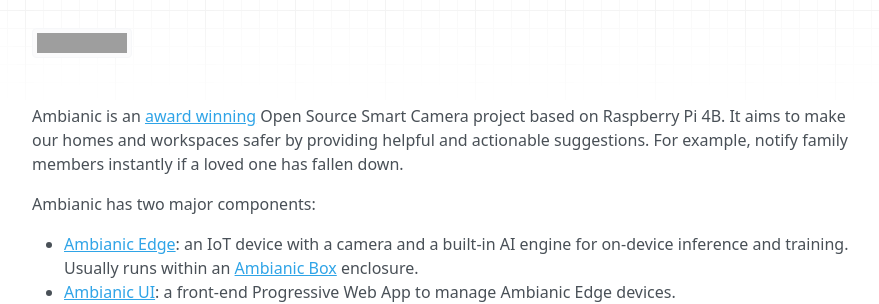
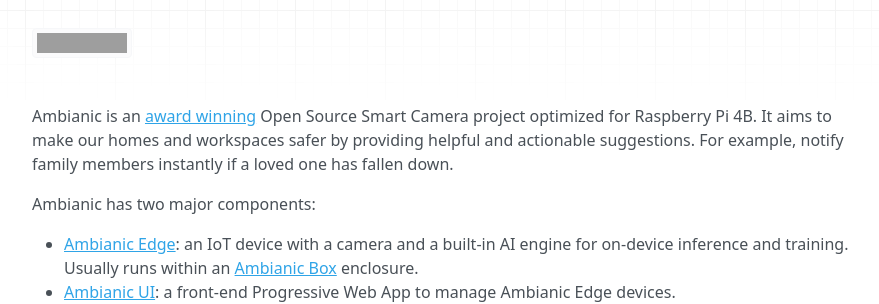
Before and after one commit to ambianic/ambianic-docs, an MkDocs documentation site: the page built from docs-md/index.md, in a window 1280 px wide and 1313 px high, cut to the strip 206-510 px from the top of the window. Shown: the whole strip, without its empty margins (335-1214 px from the left). Built offline with MkDocs 1.6.1, drawn with Linux system fonts in a browser that asks for light colours; nearby versions of some CDN libraries; grey boxes are pictures that could not be loaded.

Commit message:
docs: update

```diff
--- a/docs-md/index.md
+++ b/docs-md/index.md
@@ -3,7 +3,7 @@
 
 [![Join the Slack chat room](https://img.shields.io/badge/Slack-Join%20the%20chat%20room-blue)](https://join.slack.com/t/ambianicai/shared_invite/zt-eosk4tv5-~GR3Sm7ccGbv1R7IEpk7OQ)
 
-Ambianic is an [award winning](https://blog.ambianic.ai/2020/11/05/awards.html) Open Source Smart Camera project based on Raspberry Pi 4B. It aims to make our homes and workspaces safer by providing helpful and actionable suggestions. For example, notify family members instantly if a loved one has fallen down.
+Ambianic is an [award winning](https://blog.ambianic.ai/2020/11/05/awards.html) Open Source Smart Camera project optimized for Raspberry Pi 4B. It aims to make our homes and workspaces safer by providing helpful and actionable suggestions. For example, notify family members instantly if a loved one has fallen down.
 
 Ambianic has two major components:
 
```
